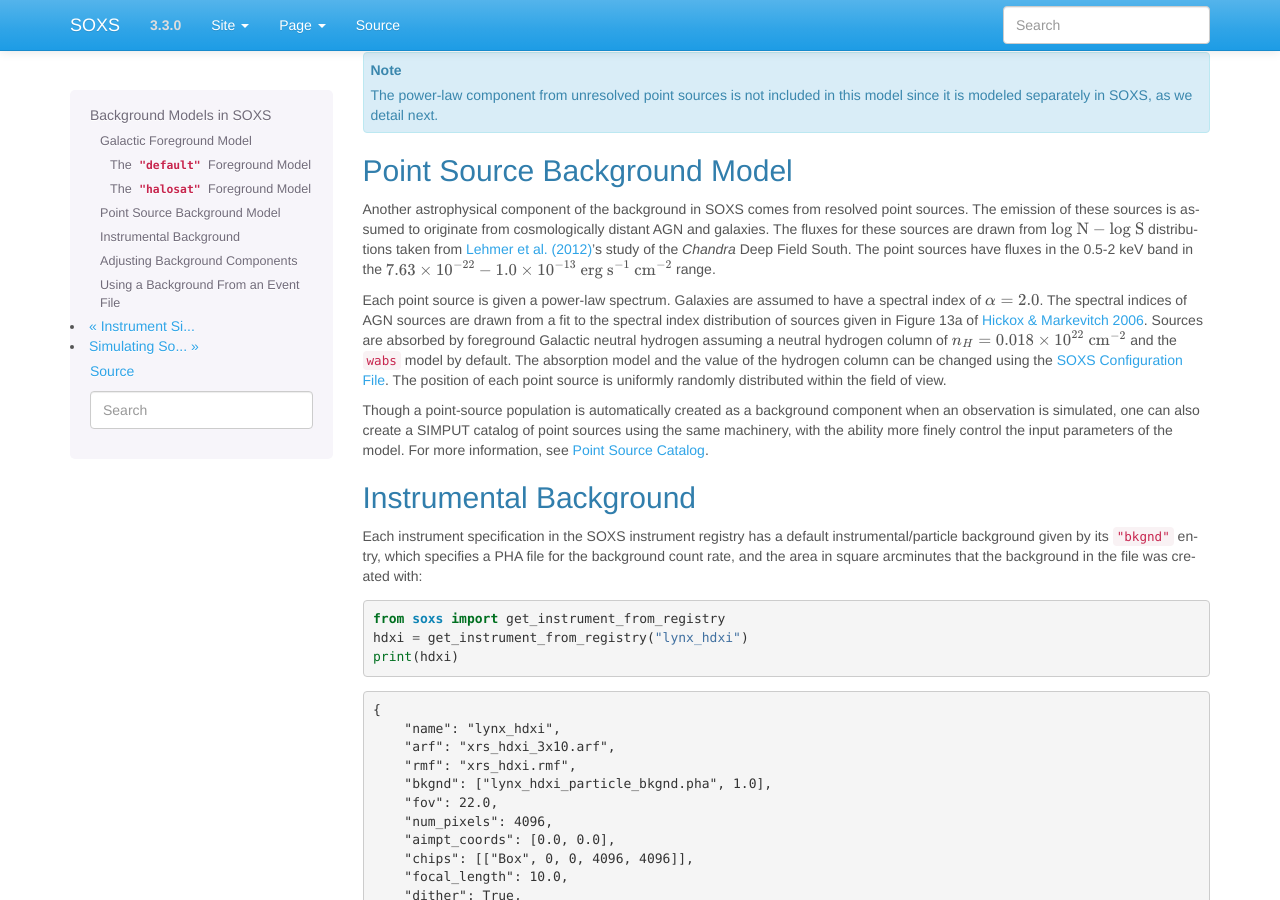
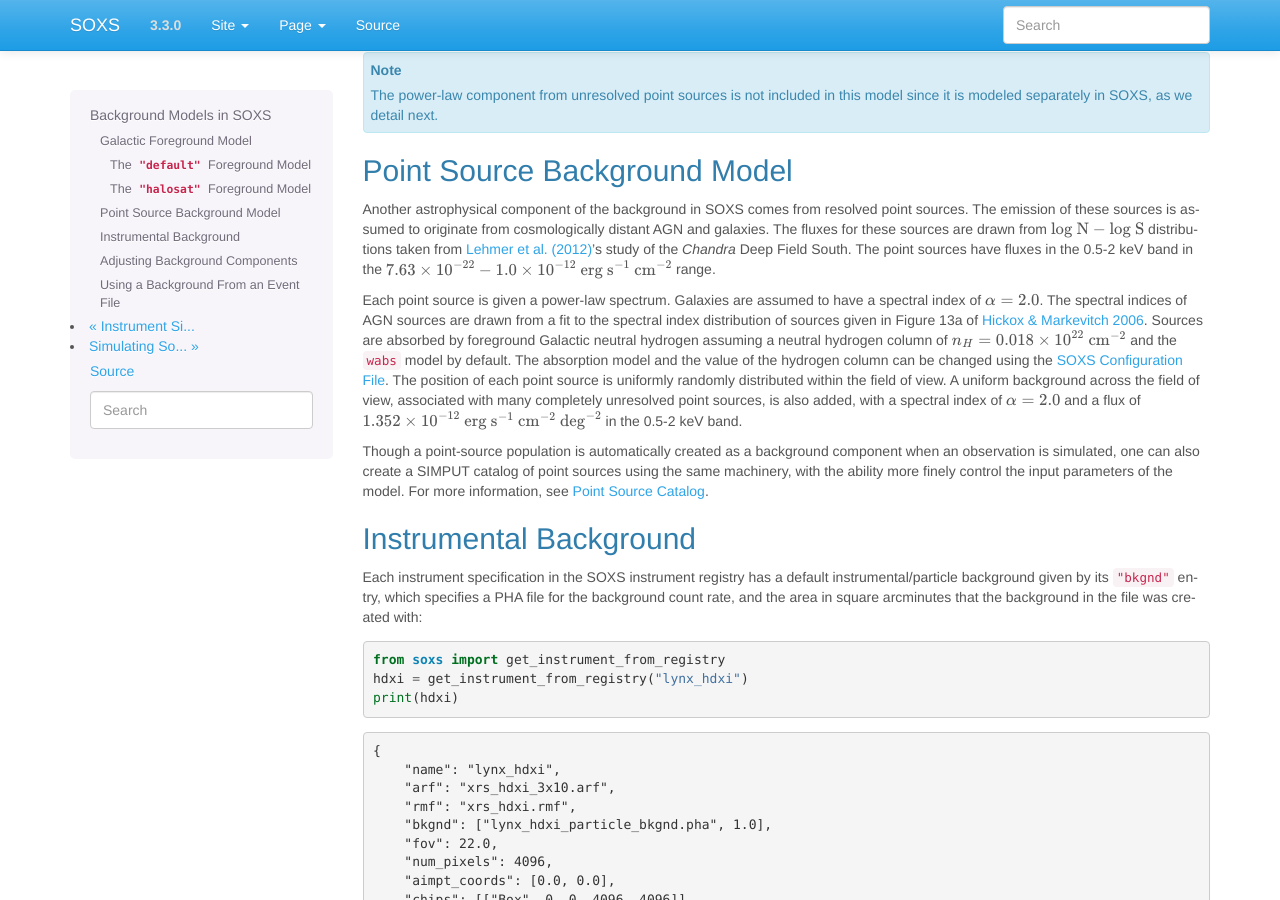
Before and after one commit to lynx-x-ray-observatory/soxs, a Sphinx documentation site: the page built from doc/source/users_guide/background.rst, in a window 1280 px wide and 900 px high, scrolled down 971 px. Built offline with Sphinx 7.4.7, drawn with Linux system fonts in a browser that asks for light colours; some of the changed text lies outside the part shown.

Commit message:
Update docs, comments, nits

```diff
--- a/doc/source/changelog.rst
+++ b/doc/source/changelog.rst
@@ -6,6 +6,7 @@ ChangeLog
 Version 3.4.0
 -------------
 
+* The LEM response files have been updated.
 * The astrophysical foreground calculation method has been updated so that
   its spectral bins always match the binning of the RMF for the instrument
   being simulated, which results in more accurate spectral fits for this
--- a/doc/source/users_guide/background.rst
+++ b/doc/source/users_guide/background.rst
@@ -42,7 +42,7 @@ thermal models, one absorbed, ``apec+wabs*apec``, with parameters:
 This model is from `McCammon et al. (2002) <https://ui.adsabs.harvard.edu/abs/2002ApJ...576..188M>`_.
 
 The ``"halosat"`` Foreground Model
-++++++++++++++++++++++++++++++
+++++++++++++++++++++++++++++++++++
 
 The ``"halosat"`` foreground model is the same as the ``"default"``, except that it
 includes an additional absorbed thermal model for the Hot Halo, based on HaloSat
@@ -77,7 +77,7 @@ cosmologically distant AGN and galaxies. The fluxes for these sources are drawn
 from :math:`\rm{log}~N-\rm{log}~S` distributions taken from
 `Lehmer et al. (2012) <http://adsabs.harvard.edu/abs/2012ApJ...752...46L>`_'s
 study of the *Chandra* Deep Field South. The point sources have fluxes in the
-0.5-2 keV band in the :math:`7.63 \times 10^{-22} - 1.0 \times 10^{-13}~\rm{erg}~\rm{s}^{-1}~\rm{cm}^{-2}`
+0.5-2 keV band in the :math:`7.63 \times 10^{-22} - 1.0 \times 10^{-12}~\rm{erg}~\rm{s}^{-1}~\rm{cm}^{-2}`
 range.
 
 Each point source is given a power-law spectrum. Galaxies are assumed to have a
@@ -88,7 +88,11 @@ Sources are absorbed by foreground Galactic neutral hydrogen assuming a neutral
 hydrogen column of :math:`n_H = 0.018 \times 10^{22}~\rm{cm}^{-2}` and the ``wabs``
 model by default. The absorption model and the value of the hydrogen column can
 be changed using the :ref:`config`. The position of each point source is uniformly
-randomly distributed within the field of view.
+randomly distributed within the field of view. A uniform background across the field
+of view, associated with many completely unresolved point sources, is also added,
+with a spectral index of :math:`\alpha = 2.0` and a flux of
+:math:`1.352 \times 10^{-12}~\rm{erg}~\rm{s}^{-1}~\rm{cm}^{-2}~\rm{deg}^{-2}` in the
+0.5-2 keV band.
 
 Though a point-source population is automatically created as a background
 component when an observation is simulated, one can also create a SIMPUT catalog
@@ -190,7 +194,7 @@ using the ``input_pt_sources`` keyword argument:
     fov = 20.0 # arcmin
     soxs.make_point_source_list('my_ptsrc.dat', fov, sky_center)
     soxs.instrument_simulator(simput_file, out_file, exp_time, instrument,
-                              sky_center, overwrite=True, input)
+                              sky_center, overwrite=True, input_pt_sources="my_ptsrc.dat")
 
 See :ref:`point-source-list` for more information on this feature.
 
--- a/doc/source/users_guide/source_catalogs.rst
+++ b/doc/source/users_guide/source_catalogs.rst
@@ -157,6 +157,12 @@ To append to an existing catalog ``filename``, set ``append=True``. If you
 want to write the cosmological sources to a separate file, use the
 ``src_filename`` keyword argument.
 
+A uniform background across the field of view, associated with many completely
+unresolved point sources, is also added, with a spectral index of :math:`\alpha = 2.0`
+and a flux of :math:`1.352 \times 10^{-12}~\rm{erg}~\rm{s}^{-1}~\rm{cm}^{-2}~\rm{deg}^{-2}`
+in the 0.5-2 keV band. This can be turned off by setting ``diffuse_unresolved=False`` in the
+call to :func:`~soxs.background.point_sources.make_point_sources_file`.
+
 .. _point-source-list:
 
 Saving the Point Source Properties to Disk for Later Use
```
Also changed, not shown: 3 other files.
